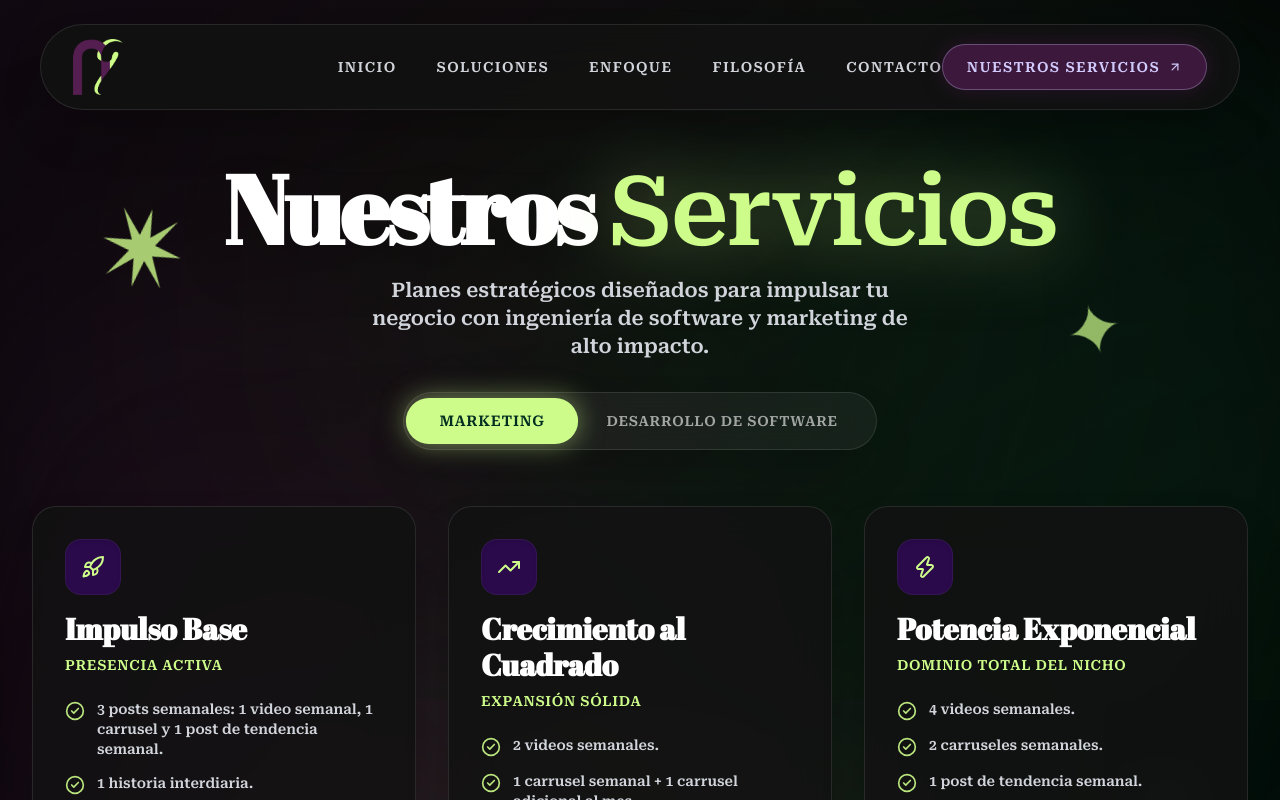
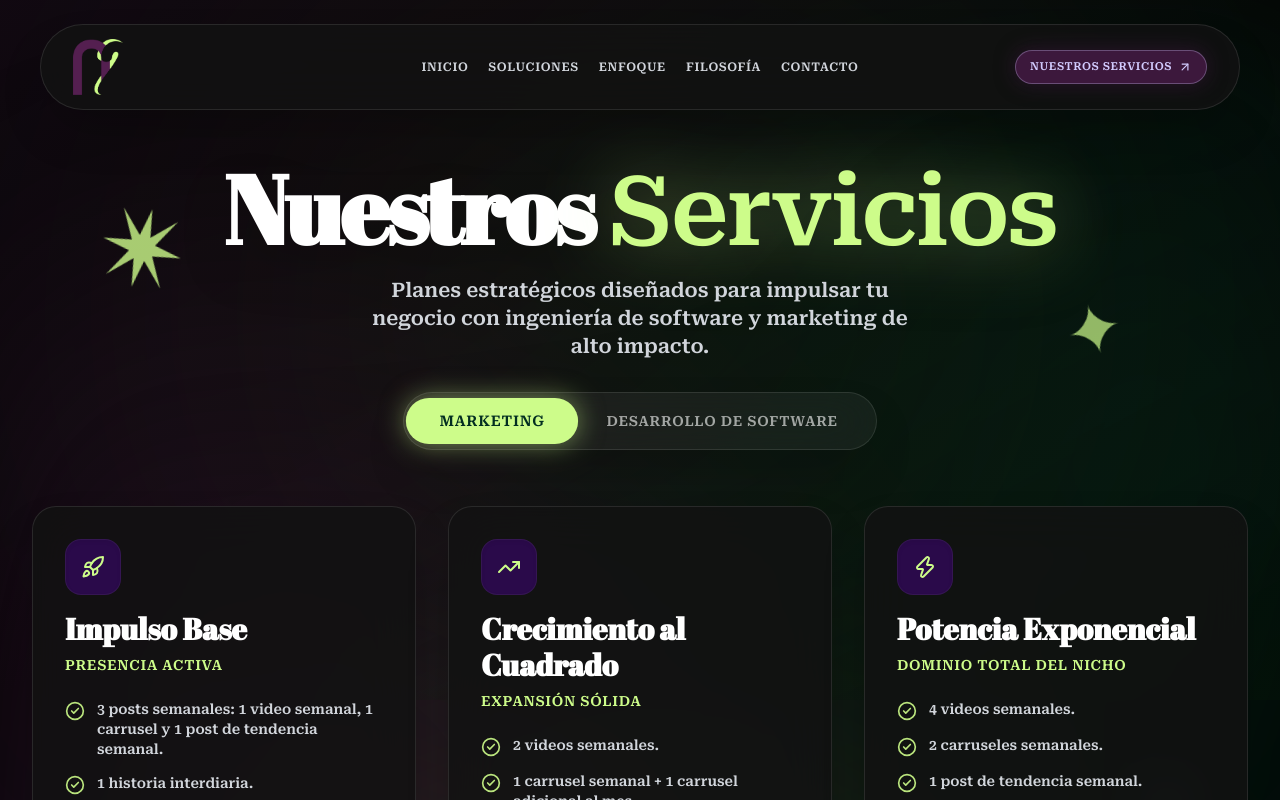
Before and after one commit to nalcuadrado/nalcuadrado-web, a React (Vite) app: page /servicios in a window 1280 px wide. Shown: the top 800 px of the page. Built offline with nearby package versions, Linux system fonts and the light colour scheme.

Commit message:
feat: create Navbar component and ServicesPage view

```diff
--- a/src/components/layout/Navbar.jsx
+++ b/src/components/layout/Navbar.jsx
@@ -29,12 +29,13 @@ export const Navbar = ({ isScrolled, scrollTo }) => {
   return (
     <nav className={`fixed w-full z-50 transition-all duration-300 ${isScrolled ? 'top-2 md:top-3' : 'top-4 md:top-6'}`}>
       <div className="container mx-auto px-4 md:px-10">
-        {/* Header principal estilizado y más fino con centrado absoluto de enlaces */}
+        {/* Header principal con 3 secciones simétricas (Izquierda, Centro perfectamente medido, Derecha) */}
         <div className="relative flex justify-between items-center transition-all duration-300 bg-[#121212]/85 backdrop-blur-xl shadow-2xl px-4 sm:px-6 md:px-8 py-2.5 sm:py-3 md:py-3.5 rounded-full border border-white/10">
 
-          {/* Logo Oficial n² en formato .svg sin fondo y más grande */}
+          {/* 1. Logo (Extremo Izquierdo) */}
+          <div className="flex items-center justify-start flex-1 z-10">
             <div
-            className="flex items-center z-10 cursor-pointer group"
+              className="flex items-center cursor-pointer group shrink-0"
               onClick={() => handleNavClick('inicio')}
               role="button"
               tabIndex={0}
@@ -47,14 +48,15 @@ export const Navbar = ({ isScrolled, scrollTo }) => {
                 className="h-10 sm:h-12 md:h-14 w-auto object-contain transition-transform duration-300 group-hover:scale-105"
               />
             </div>
+          </div>
 
-          {/* Desktop Menu - Enlaces perfectamente centrados en su totalidad */}
-          <div className="hidden md:flex items-center justify-center gap-6 lg:gap-8 absolute left-1/2 top-1/2 -translate-x-1/2 -translate-y-1/2 z-10">
+          {/* 2. Desktop Menu - Absolutamente Centrado en el Medio del Navbar */}
+          <div className="hidden xl:flex items-center justify-center gap-3 2xl:gap-8 absolute inset-x-0 mx-auto w-fit z-10 pointer-events-auto">
             {navLinks.map((item) => (
               <button
                 key={item.id}
                 onClick={() => handleNavClick(item.id)}
-                className="relative group px-1 py-1 text-xs lg:text-sm font-bold text-gray-300 uppercase tracking-widest transition-colors duration-300 hover:text-white cursor-pointer"
+                className="relative group px-1 py-1 text-xs 2xl:text-sm font-bold text-gray-300 uppercase tracking-wider 2xl:tracking-widest transition-colors duration-300 hover:text-white cursor-pointer whitespace-nowrap"
               >
                 {item.label}
                 <span className="absolute left-0 bottom-0 w-0 h-[2px] bg-[#CDFC8A] transition-all duration-300 group-hover:w-full"></span>
@@ -62,11 +64,13 @@ export const Navbar = ({ isScrolled, scrollTo }) => {
             ))}
           </div>
 
-          {/* Desktop CTA Button anclado a la nueva página de Servicios */}
-          <div className="hidden md:block z-10">
+          {/* 3. Botón / Menú Hamburguesa (Extremo Derecho) */}
+          <div className="flex items-center justify-end flex-1 z-10">
+            {/* Desktop CTA Button */}
+            <div className="hidden xl:block shrink-0">
               <button
                 onClick={handleServicesClick}
-              className="bg-[#3C183C] text-[#D2CBFE] hover:text-white px-6 py-2.5 md:py-3 rounded-full hover:bg-[#522252] border border-[#D2CBFE]/30 hover:border-[#D2CBFE]/60 transition-all text-xs md:text-sm font-bold uppercase tracking-widest flex items-center gap-2 shadow-[0_0_20px_rgba(60,24,60,0.6)] hover:shadow-[0_0_25px_rgba(210,203,254,0.35)] cursor-pointer"
+                className="bg-[#3C183C] text-[#D2CBFE] hover:text-white px-3.5 2xl:px-6 py-2 2xl:py-3 rounded-full hover:bg-[#522252] border border-[#D2CBFE]/30 hover:border-[#D2CBFE]/60 transition-all text-[11px] 2xl:text-sm font-bold uppercase tracking-wider 2xl:tracking-widest flex items-center gap-1.5 2xl:gap-2 shadow-[0_0_20px_rgba(60,24,60,0.6)] hover:shadow-[0_0_25px_rgba(210,203,254,0.35)] cursor-pointer whitespace-nowrap"
               >
                 Nuestros Servicios <ArrowRight size={14} className="-rotate-45" />
               </button>
@@ -74,17 +78,18 @@ export const Navbar = ({ isScrolled, scrollTo }) => {
 
             {/* Mobile Menu Toggle Button */}
             <button
-            className="md:hidden text-white p-1.5 focus:outline-none z-10"
+              className="xl:hidden text-white p-1.5 focus:outline-none shrink-0"
               onClick={() => setMobileMenuOpen(!mobileMenuOpen)}
               aria-label="Abrir menú"
             >
               {mobileMenuOpen ? <X size={24} /> : <Menu size={24} />}
             </button>
           </div>
+        </div>
 
         {/* Mobile Dropdown Sólido y de Alta Legibilidad */}
         {mobileMenuOpen && (
-          <div className="md:hidden mt-3 bg-[#121212]/95 backdrop-blur-2xl rounded-3xl p-4 sm:p-5 flex flex-col space-y-1.5 border border-white/15 shadow-[0_20px_60px_rgba(0,0,0,0.9)] relative z-50 animate-fade-in">
+          <div className="xl:hidden mt-3 bg-[#121212]/95 backdrop-blur-2xl rounded-3xl p-4 sm:p-5 flex flex-col space-y-1.5 border border-white/15 shadow-[0_20px_60px_rgba(0,0,0,0.9)] relative z-50 animate-fade-in">
             {navLinks.map((item) => (
               <button
                 key={item.id}
--- a/src/pages/ServicesPage.jsx
+++ b/src/pages/ServicesPage.jsx
@@ -208,10 +208,10 @@ export const ServicesPage = () => {
           </div>
         </div>
 
-        {/* Cuadrícula de Tarjetas: Siempre 100% visible sin retrasos ni parpadeos */}
+        {/* Cuadrícula de Tarjetas: Adaptada para móvil, tablet e intermedias */}
         <div
           ref={cardsRef}
-          className="grid grid-cols-1 lg:grid-cols-3 gap-8 w-full max-w-7xl z-20"
+          className="grid grid-cols-1 md:grid-cols-2 lg:grid-cols-3 gap-6 sm:gap-8 w-full max-w-7xl z-20"
           style={isDesktop ? { transform: `translate3d(${mousePos.x * 0.2}px, ${mousePos.y * 0.2}px, 0px)` } : undefined}
         >
           {currentPackages.map((pkg) => {
```
Lines whose indentation alone changed are shown as unchanged.
